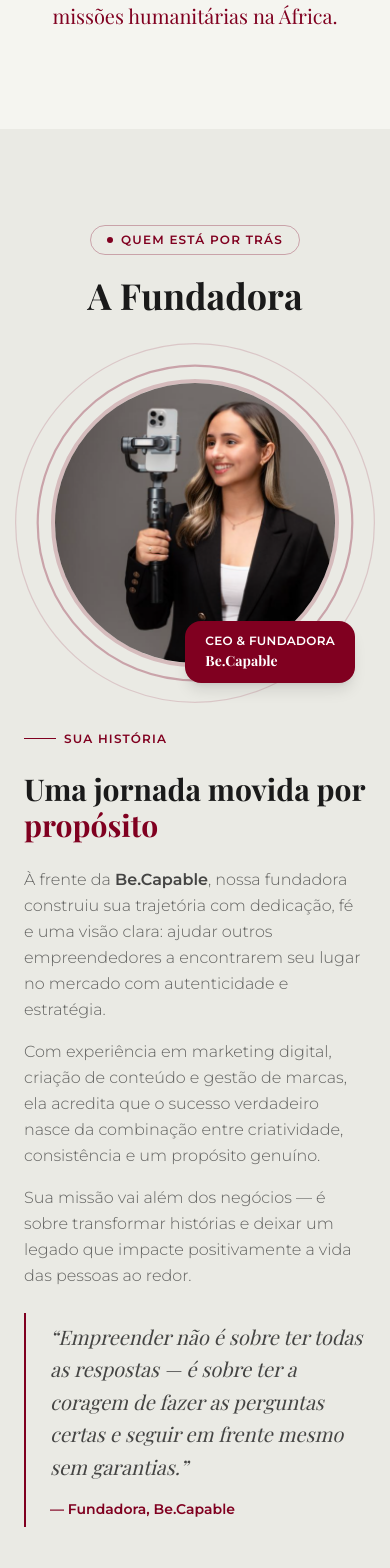
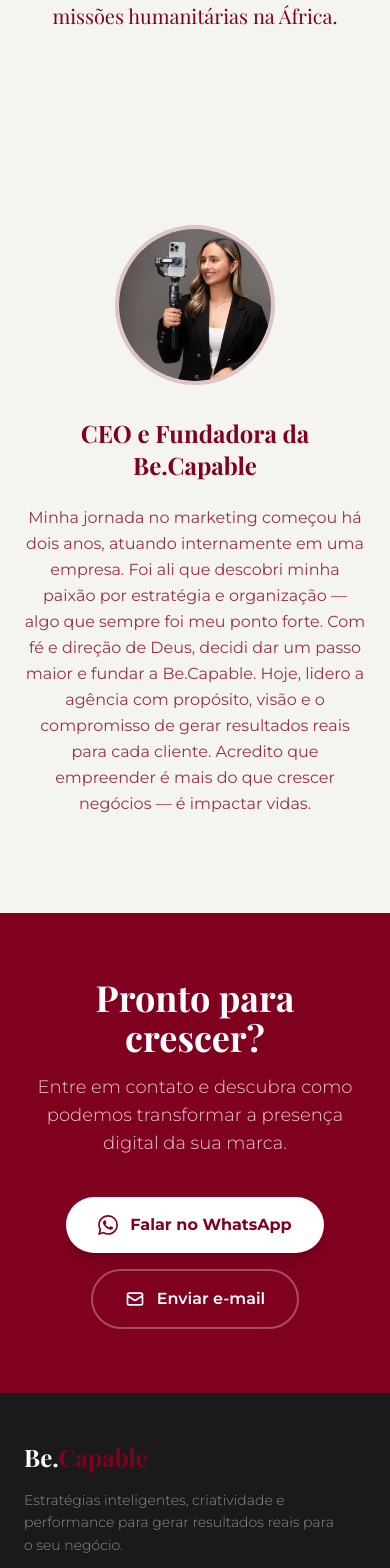
Before and after one commit to eduard0vieira/be-capable, a Next.js app: page / in a window 390 px wide. Shown: the part 5080-6648 px from the top of the page. Built offline with nearby package versions, Linux system fonts and the light colour scheme.

Commit message:
content: redesign FounderSection with centered layout and real CEO story
Replaces split layout with a centered design: circular photo on top,
bold serif title and the founder's personal journey paragraph,
matching the reference design provided.

Made-with: Cursor

```diff
--- a/src/components/FounderSection.tsx
+++ b/src/components/FounderSection.tsx
@@ -9,112 +9,52 @@ export default function FounderSection() {
   const isInView = useInView(ref, { once: true, margin: "-80px" });
 
   return (
-    <section id="fundadora" className="py-24 bg-[#EAEAE4]">
-      <div className="max-w-7xl mx-auto px-6 lg:px-8" ref={ref}>
-        {/* Header */}
-        <div className="text-center mb-16">
-          <motion.span
-            initial={{ opacity: 0, y: 20 }}
-            animate={isInView ? { opacity: 1, y: 0 } : {}}
-            transition={{ duration: 0.5 }}
-            className="inline-flex items-center gap-2 px-4 py-1.5 border border-[#800020]/30 rounded-full font-sans text-xs font-semibold text-[#800020] tracking-widest uppercase mb-5"
-          >
-            <span className="w-1.5 h-1.5 rounded-full bg-[#800020] inline-block" />
-            Quem está por trás
-          </motion.span>
+    <section id="fundadora" className="py-24 bg-[#F5F5F0]">
+      <div className="max-w-2xl mx-auto px-6 text-center" ref={ref}>
 
-          <motion.h2
-            initial={{ opacity: 0, y: 20 }}
-            animate={isInView ? { opacity: 1, y: 0 } : {}}
-            transition={{ duration: 0.6, delay: 0.1 }}
-            className="font-serif text-4xl md:text-5xl font-bold text-[#1a1a1a]"
-          >
-            A Fundadora
-          </motion.h2>
-        </div>
-
-        <div className="grid grid-cols-1 lg:grid-cols-2 gap-16 items-center">
-          {/* Photo placeholder */}
+        {/* Foto circular */}
         <motion.div
           initial={{ opacity: 0, scale: 0.9 }}
           animate={isInView ? { opacity: 1, scale: 1 } : {}}
-            transition={{ duration: 0.8, ease: "easeOut" }}
-            className="flex justify-center lg:justify-end"
+          transition={{ duration: 0.7, ease: "easeOut" }}
+          className="flex justify-center mb-8"
         >
-            <div className="relative">
-              {/* Decorative ring */}
-              <div className="absolute inset-0 rounded-full border-2 border-[#800020]/30 scale-110" />
-              <div className="absolute inset-0 rounded-full border border-[#800020]/15 scale-125" />
-
-              {/* Photo circle */}
-              <div className="relative w-72 h-72 md:w-80 md:h-80 rounded-full overflow-hidden border-4 border-[#800020]/20">
+          <div className="relative w-40 h-40 rounded-full overflow-hidden border-4 border-[#800020]/20">
             <Image
               src="/seo-be-capable.png"
-                  alt="CEO Be.Capable"
+              alt="CEO e Fundadora da Be.Capable"
               fill
               className="object-cover object-center"
               priority
             />
           </div>
-
-              {/* Badge */}
-              <motion.div
-                initial={{ opacity: 0, x: 20 }}
-                animate={isInView ? { opacity: 1, x: 0 } : {}}
-                transition={{ duration: 0.5, delay: 0.8 }}
-                className="absolute -bottom-4 -right-4 bg-[#800020] text-white rounded-2xl px-5 py-3 shadow-lg"
-              >
-                <p className="font-sans text-xs font-semibold tracking-wide uppercase">CEO & Fundadora</p>
-                <p className="font-serif text-sm font-bold mt-0.5">Be.Capable</p>
-              </motion.div>
-            </div>
         </motion.div>
 
-          {/* Content */}
-          <motion.div
-            initial={{ opacity: 0, x: 50 }}
-            animate={isInView ? { opacity: 1, x: 0 } : {}}
-            transition={{ duration: 0.8, ease: "easeOut", delay: 0.2 }}
-            className="flex flex-col gap-6"
-          >
-            <span className="inline-flex items-center gap-2 font-sans text-xs font-semibold text-[#800020] tracking-widest uppercase">
-              <span className="w-8 h-px bg-[#800020]" />
-              Sua história
-            </span>
-
-            <h3 className="font-serif text-3xl md:text-4xl font-bold text-[#1a1a1a]">
-              Uma jornada movida por{" "}
-              <em className="text-[#800020] not-italic">propósito</em>
-            </h3>
-
-            <div className="flex flex-col gap-4 font-sans text-[#1a1a1a]/65 text-base leading-relaxed font-light">
-              <p>
-                À frente da <strong className="font-semibold text-[#1a1a1a]/80">Be.Capable</strong>, nossa fundadora construiu sua trajetória com dedicação, fé e uma visão clara: ajudar outros empreendedores a encontrarem seu lugar no mercado com autenticidade e estratégia.
-              </p>
-              <p>
-                Com experiência em marketing digital, criação de conteúdo e gestão de marcas, ela acredita que o sucesso verdadeiro nasce da combinação entre criatividade, consistência e um propósito genuíno.
-              </p>
-              <p>
-                Sua missão vai além dos negócios — é sobre transformar histórias e deixar um legado que impacte positivamente a vida das pessoas ao redor.
-              </p>
-            </div>
-
-            {/* Quote de impacto */}
-            <motion.blockquote
+        {/* Título */}
+        <motion.h2
           initial={{ opacity: 0, y: 20 }}
           animate={isInView ? { opacity: 1, y: 0 } : {}}
-              transition={{ duration: 0.6, delay: 0.7 }}
-              className="relative border-l-2 border-[#800020] pl-6 py-2"
+          transition={{ duration: 0.6, delay: 0.2 }}
+          className="font-serif text-2xl md:text-3xl font-bold text-[#800020] mb-6"
         >
-              <p className="font-serif text-xl md:text-2xl text-[#1a1a1a]/80 italic leading-relaxed">
-                &ldquo;Empreender não é sobre ter todas as respostas — é sobre ter a coragem de fazer as perguntas certas e seguir em frente mesmo sem garantias.&rdquo;
-              </p>
-              <footer className="mt-4 font-sans text-sm font-semibold text-[#800020] not-italic">
-                — Fundadora, Be.Capable
-              </footer>
-            </motion.blockquote>
-          </motion.div>
-        </div>
+          CEO e Fundadora da Be.Capable
+        </motion.h2>
+
+        {/* Texto */}
+        <motion.p
+          initial={{ opacity: 0, y: 20 }}
+          animate={isInView ? { opacity: 1, y: 0 } : {}}
+          transition={{ duration: 0.6, delay: 0.35 }}
+          className="font-sans text-base md:text-lg text-[#800020]/80 leading-relaxed"
+        >
+          Minha jornada no marketing começou há dois anos, atuando internamente em
+          uma empresa. Foi ali que descobri minha paixão por estratégia e organização
+          — algo que sempre foi meu ponto forte. Com fé e direção de Deus, decidi dar um
+          passo maior e fundar a Be.Capable. Hoje, lidero a agência com propósito, visão
+          e o compromisso de gerar resultados reais para cada cliente. Acredito que
+          empreender é mais do que crescer negócios — é impactar vidas.
+        </motion.p>
+
       </div>
     </section>
   );
```
Lines whose indentation alone changed are shown as unchanged.
